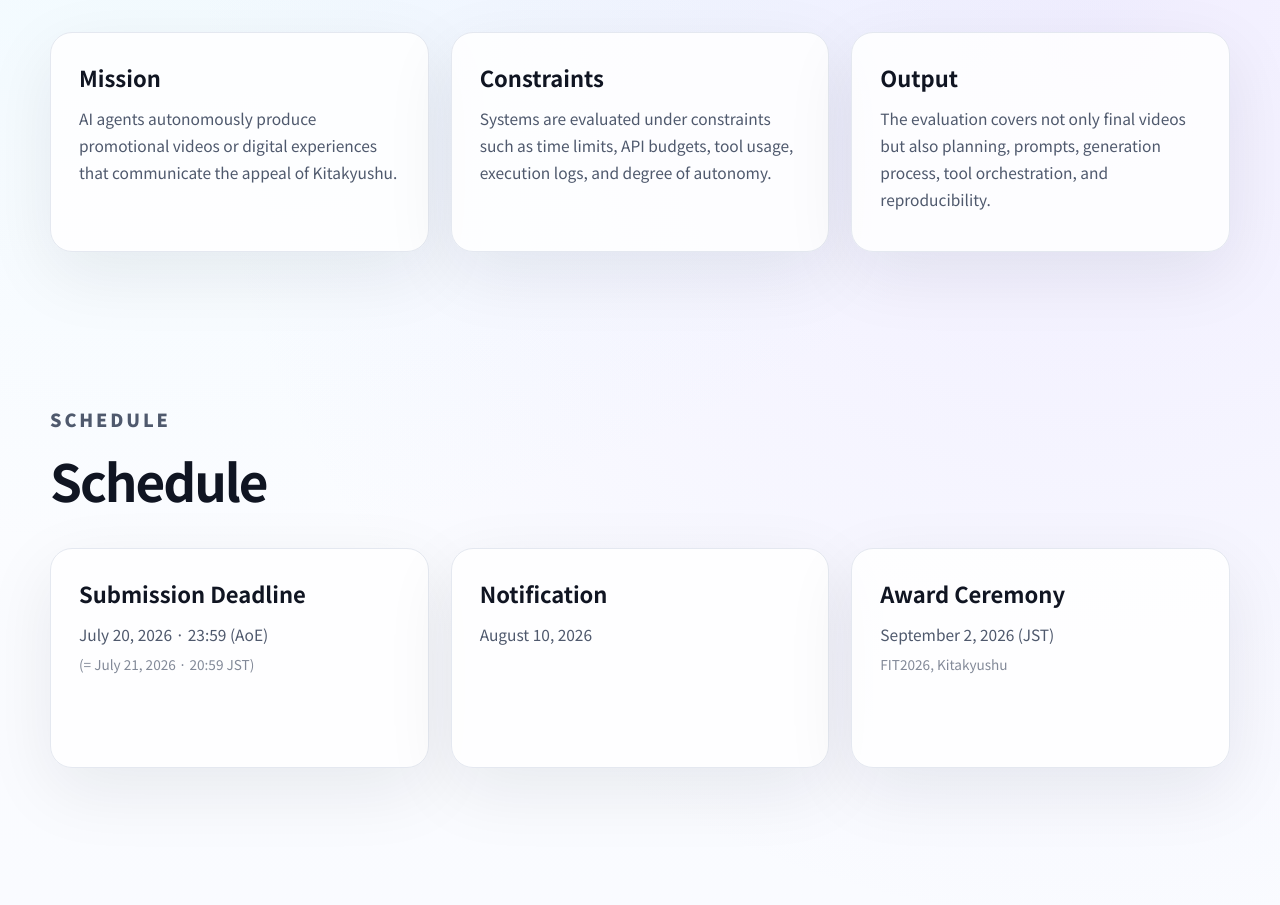
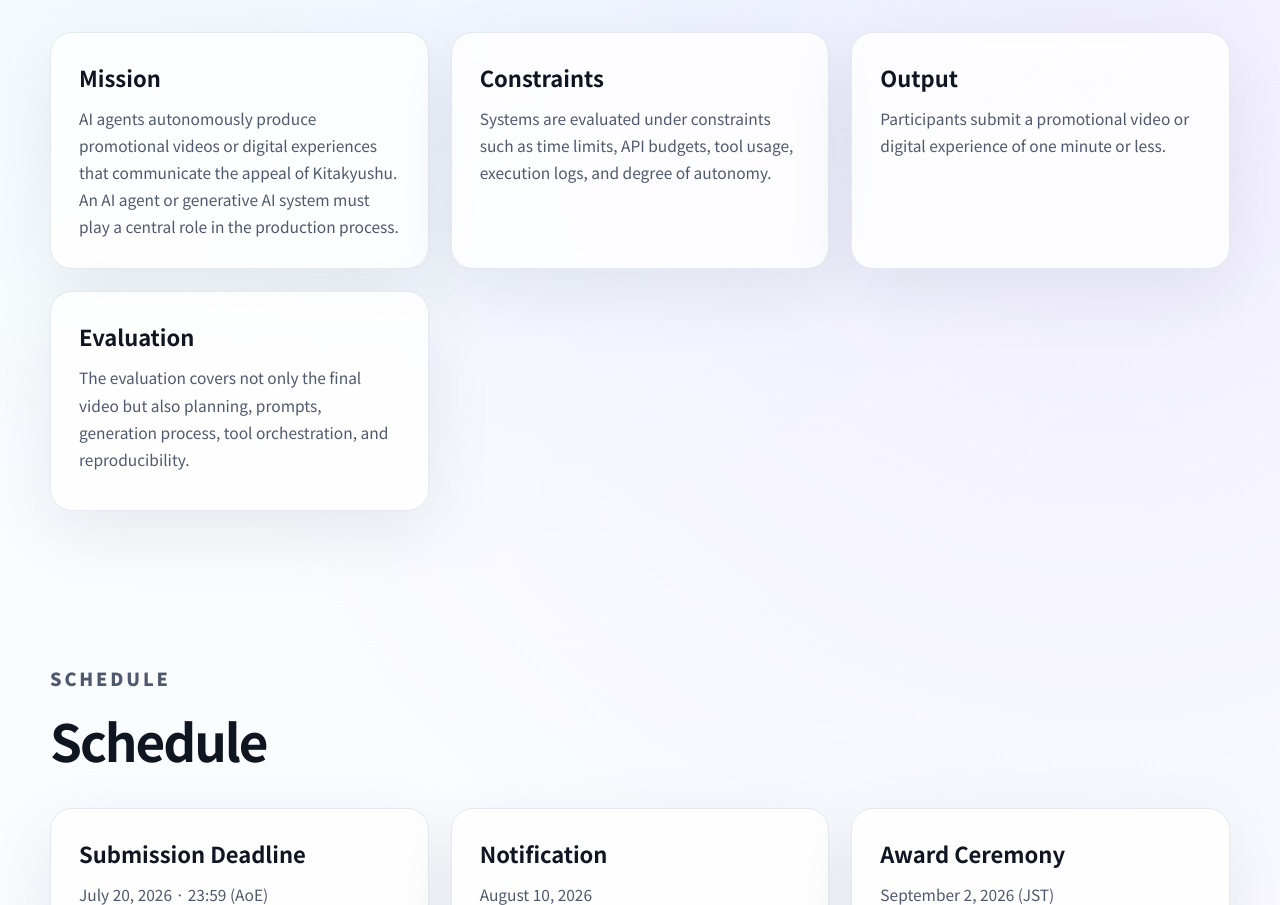
Before and after one commit to shunokuhara/agewec-site, a website: page public/2026/index.html in a window 1280 px wide. Shown: the part 1561-2466 px from the top of the page. Drawn offline with Linux system fonts and the light colour scheme.

Commit message:
Add files via upload

```diff
--- a/public/2026/index.html
+++ b/public/2026/index.html
@@ -76,6 +76,7 @@
         <article class="card">
           <h3>Mission</h3>
           <p data-ja="北九州の魅力を伝えるプロモーション動画またはデジタル体験を、AIエージェントが自律的に制作します。" data-en="AI agents autonomously produce promotional videos or digital experiences that communicate the appeal of Kitakyushu.">北九州の魅力を伝えるプロモーション動画またはデジタル体験を、AIエージェントが自律的に制作します。</p>
+          <p data-ja="AIエージェントまたは生成AIシステムが、制作プロセスにおいて中心的な役割を果たしている必要があります。" data-en="An AI agent or generative AI system must play a central role in the production process.">AIエージェントまたは生成AIシステムが、制作プロセスにおいて中心的な役割を果たしている必要があります。</p>
         </article>
         <article class="card">
           <h3>Constraints</h3>
@@ -83,7 +84,11 @@
         </article>
         <article class="card">
           <h3>Output</h3>
-          <p data-ja="完成映像だけでなく、計画、プロンプト、生成過程、ツール連携、再現性も評価対象にします。" data-en="The evaluation covers not only final videos but also planning, prompts, generation process, tool orchestration, and reproducibility.">完成映像だけでなく、計画、プロンプト、生成過程、ツール連携、再現性も評価対象にします。</p>
+          <p data-ja="参加者は、1分以下のプロモーション動画またはデジタル体験を提出します。" data-en="Participants submit a promotional video or digital experience of one minute or less.">参加者は、1分以下のプロモーション動画またはデジタル体験を提出します。</p>
+        </article>
+        <article class="card">
+          <h3>Evaluation</h3>
+          <p data-ja="完成映像だけでなく、計画、プロンプト、生成過程、ツール連携、再現性なども評価対象とします。" data-en="The evaluation covers not only the final video but also planning, prompts, generation process, tool orchestration, and reproducibility.">完成映像だけでなく、計画、プロンプト、生成過程、ツール連携、再現性なども評価対象とします。</p>
         </article>
       </div>
     </section>
```
